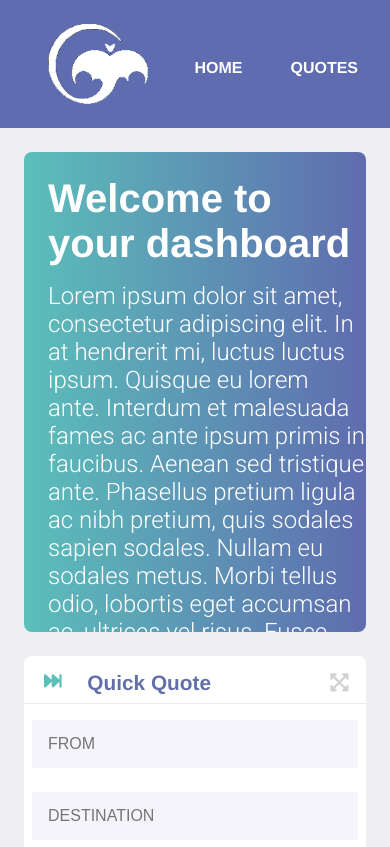
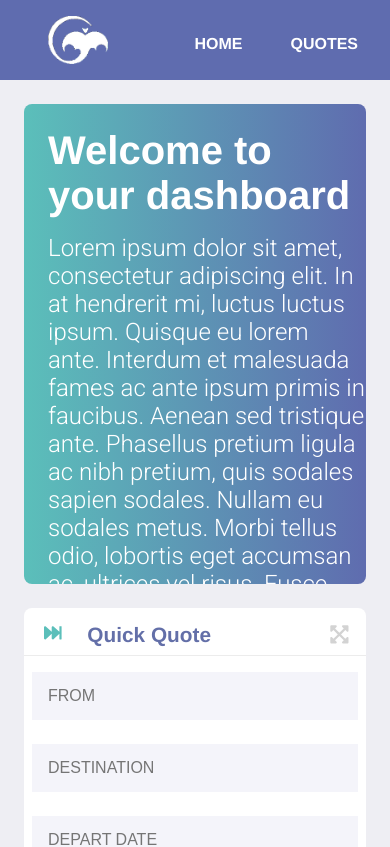
Before and after one commit to Halvosaurus34/wet-bat-challenge, a React (Create React App) app in the folder client/: page / in a window 390 px wide. Shown: the top 847 px of the page. Built offline with nearby package versions, Linux system fonts and the light colour scheme; no server answers.

Commit message:
changed style of mobile nav

```diff
--- a/client/src/index.css
+++ b/client/src/index.css
@@ -109,6 +109,7 @@ body {
     position: -webkit-sticky;
     position:sticky;
     top:0;
+    min-width:9rem;
 }
 
 .asidebutton {
@@ -816,13 +817,13 @@ body {
         height:3rem;
     }
     .topnav{
-        height:8rem;
+        height:5rem;
     }
     .search, .logo2, .wetbat, .travel, .populardestinationscontainer, .newleadscontainer, .teamchatcontainer, .revenuecontainer, .potentialrevenuecontainer, .closeratiocontainer, .statscontainer, .aside, .bell, .chat, .settings, .user, .searchicon{
         display:none;
     }
     .logo{
-        height:5rem;
+        height:3rem;
         margin-left:3rem;
     }
     .home, .quotes {
```
Also changed, not shown: 6 other files (tests, documents, lock files or other folders).
